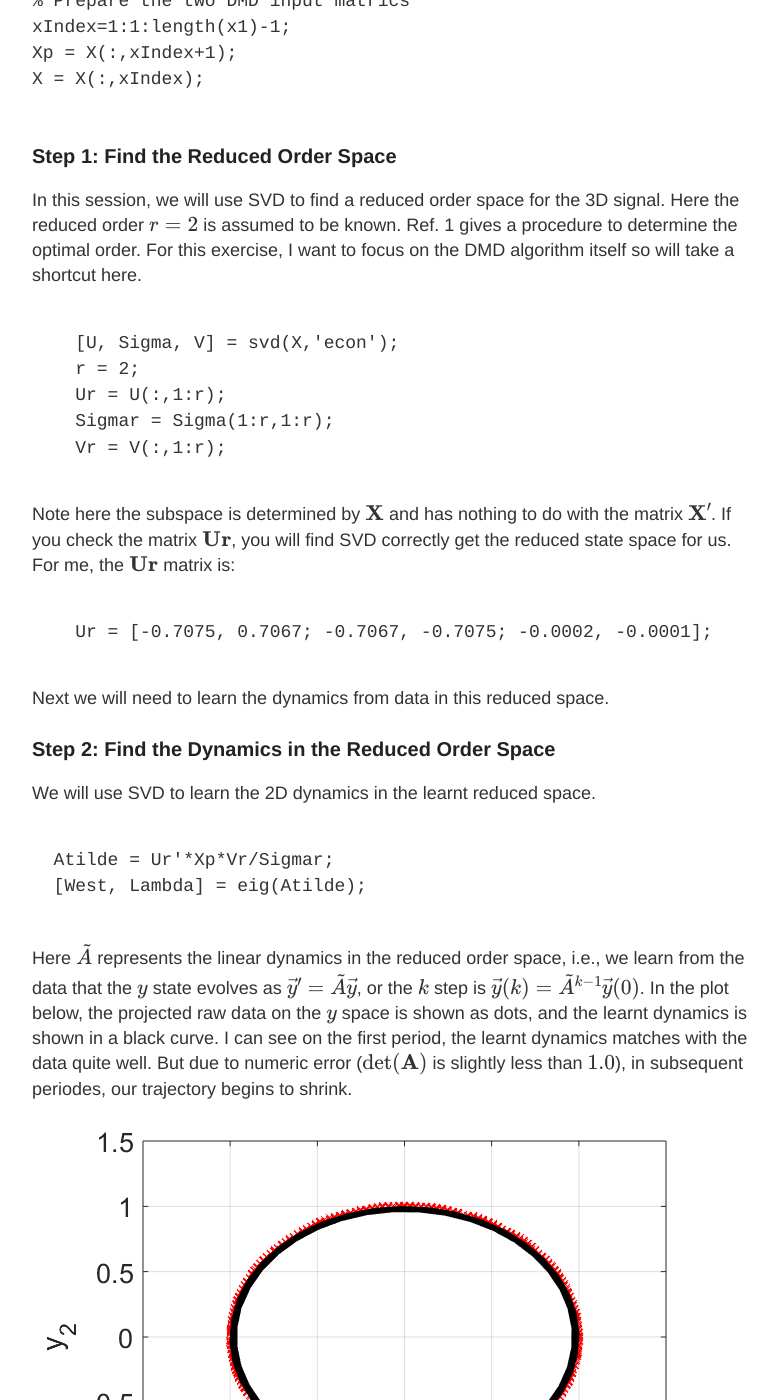
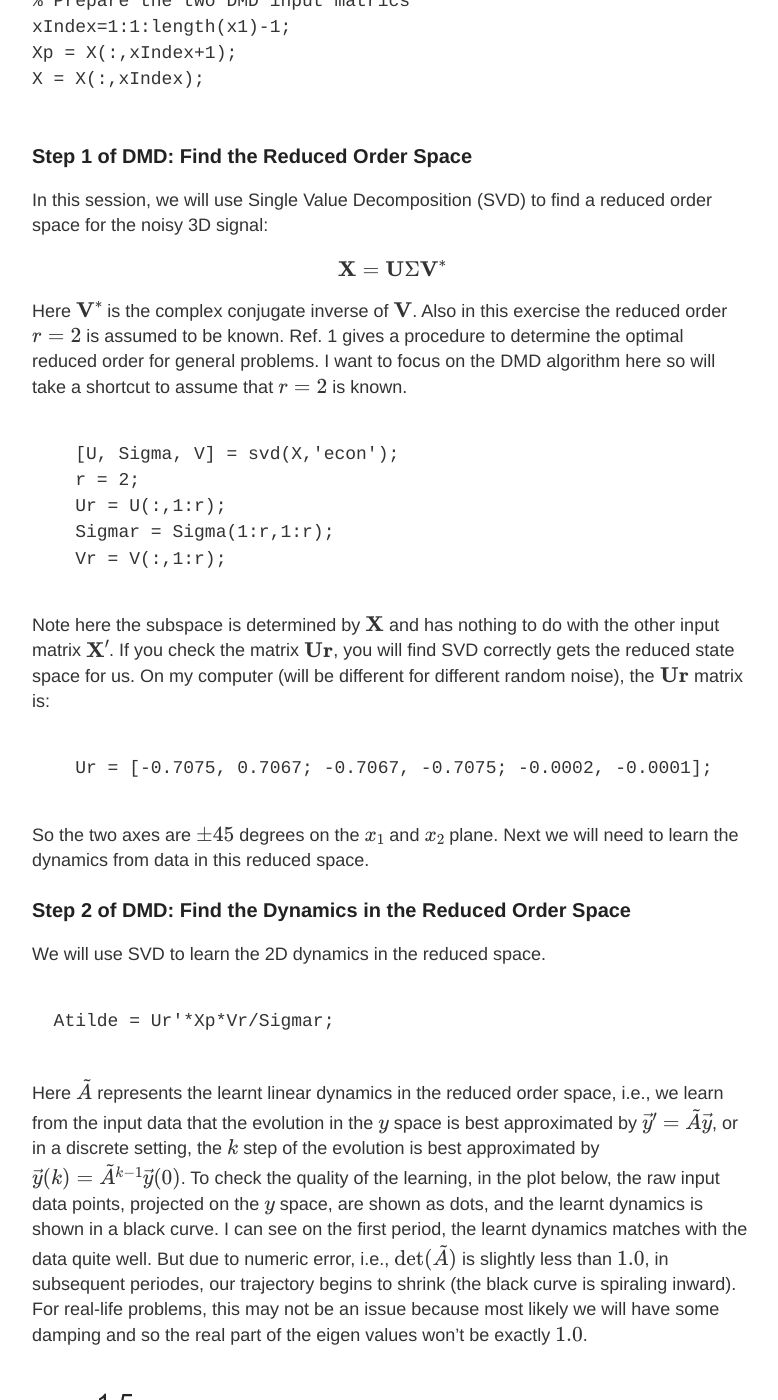
Before and after one commit to tianxiang84/tianxiang84.github.io, a Jekyll site: the page built from _posts/2020-12-29-DMD-Testing.md, in a window 1280 px wide and 1400 px high, scrolled down 4966 px. Shown: the whole window, without its empty margins (248-1026 px from the left). Built offline with Jekyll 4.4.1, drawn with Linux system fonts in a browser that asks for light colours; formulas are drawn with MathJax 3; comment, search, counter and statistics services are not loaded; some of the changed text lies outside the part shown.

Commit message:
DMD testing v1.4

```diff
--- a/_posts/2020-12-29-DMD-Testing.md
+++ b/_posts/2020-12-29-DMD-Testing.md
@@ -128,8 +128,12 @@ X = X(:,xIndex);
   </code>
 </pre>
 
-### Step 1: Find the Reduced Order Space
-In this session, we will use SVD to find a reduced order space for the 3D signal. Here the reduced order $r=2$ is assumed to be known. Ref. 1 gives a procedure to determine the optimal order. For this exercise, I want to focus on the DMD algorithm itself so will take a shortcut here.
+### Step 1 of DMD: Find the Reduced Order Space
+In this session, we will use Single Value Decomposition (SVD) to find a reduced order space for the noisy 3D signal:
+\begin{equation}
+\textbf{X} = \textbf{U} \Sigma \textbf{V}^*
+\end{equation}
+Here $\textbf{V}^*$ is the complex conjugate inverse of $\textbf{V}$. Also in this exercise the reduced order $r=2$ is assumed to be known. Ref. 1 gives a procedure to determine the optimal reduced order for general problems. I want to focus on the DMD algorithm here so will take a shortcut to assume that $r=2$ is known.
 
 <pre>
   <code class="matlab">
@@ -140,31 +144,34 @@ In this session, we will use SVD to find a reduced order space for the 3D signal
     Vr = V(:,1:r);
   </code>
 </pre>
-Note here the subspace is determined by $\textbf{X}$ and has nothing to do with the matrix $\textbf{X}'$. If you check the matrix $\textbf{Ur}$, you will find SVD correctly get the reduced state space for us. For me, the $\textbf{Ur}$ matrix is:
+Note here the subspace is determined by $\textbf{X}$ and has nothing to do with the other input matrix $\textbf{X}'$. If you check the matrix $\textbf{Ur}$, you will find SVD correctly gets the reduced state space for us. On my computer (will be different for different random noise), the $\textbf{Ur}$ matrix is:
 <pre>
   <code class="matlab">
     Ur = [-0.7075, 0.7067; -0.7067, -0.7075; -0.0002, -0.0001];
   </code>
 </pre>
-Next we will need to learn the dynamics from data in this reduced space.
+So the two axes are $\pm 45$ degrees on the $x_1$ and $x_2$ plane. Next we will need to learn the dynamics from data in this reduced space.
 
-### Step 2: Find the Dynamics in the Reduced Order Space
-We will use SVD to learn the 2D dynamics in the learnt reduced space.
+### Step 2 of DMD: Find the Dynamics in the Reduced Order Space
+We will use SVD to learn the 2D dynamics in the reduced space.
 <pre>
   <code class='matlab'>
   Atilde = Ur'*Xp*Vr/Sigmar;
+  </code>
+</pre>
+Here $\tilde{A}$ represents the learnt linear dynamics in the reduced order space, i.e., we learn from the input data that the evolution in the $y$ space is best approximated by $\vec{y}' = \tilde{A} \vec{y}$, or in a discrete setting, the $k$ step of the evolution is best approximated by $\vec{y}(k) = \tilde{A}^{k-1} \vec{y}(0)$. To check the quality of the learning, in the plot below, the raw input data points, projected on the $y$ space, are shown as dots, and the learnt dynamics is shown in a black curve. I can see on the first period, the learnt dynamics matches with the data quite well. But due to numeric error, i.e., $\text{det}(\tilde{A})$ is slightly less than $1.0$, in subsequent periodes, our trajectory begins to shrink (the black curve is spiraling inward). For real-life problems, this may not be an issue because most likely we will have some damping and so the real part of the eigen values won't be exactly $1.0$.
+<figure>
+  <img src="/images/DMD/DMD_reduced_dym.png">
+  <figcaption>Fig.3 - The black curve shows a few periods of the learnt dynamics of the system. It is spiraling inwards towards.</figcaption>
+</figure>
+
+<pre>
+  <code class='matlab'>
   [West, Lambda] = eig(Atilde);
   </code>
 </pre>
-Here $\tilde{A}$ represents the linear dynamics in the reduced order space, i.e., we learn from the data that the $y$ state evolves as $\vec{y}' = \tilde{A} \vec{y}$, or the $k$ step is $\vec{y}(k) = \tilde{A}^{k-1} \vec{y}(0)$. In the plot below, the projected raw data on the $y$ space is shown as dots, and the learnt dynamics is shown in a black curve. I can see on the first period, the learnt dynamics matches with the data quite well. But due to numeric error ($\text{det}(\textbf{A})$ is slightly less than $1.0$), in subsequent periodes, our trajectory begins to shrink.
-<img src="/images/DMD/DMD_reduced_dym.png">
 
-The Schur decomposition helps us find the eigen vectors and values for this 2D dynamics.
-
-
-
-
-### Step 3: Recover the 3D Signal Using the 2D Dynamics
+### Step 3 of DMD: Recover the 3D Signal Using the 2D Dynamics
 <pre>
   <code class='matlab'>
   Phi = Xp*(Vr/Sigmar)*West;
@@ -179,7 +186,7 @@ The Schur decomposition helps us find the eigen vectors and values for this 2D d
   </code>
 </pre>
 
-### Step 4: Plotting the Results
+### Step 4 of DMD: Plotting the Results
 <pre>
   <code class='matlab'>
   figure;
```
